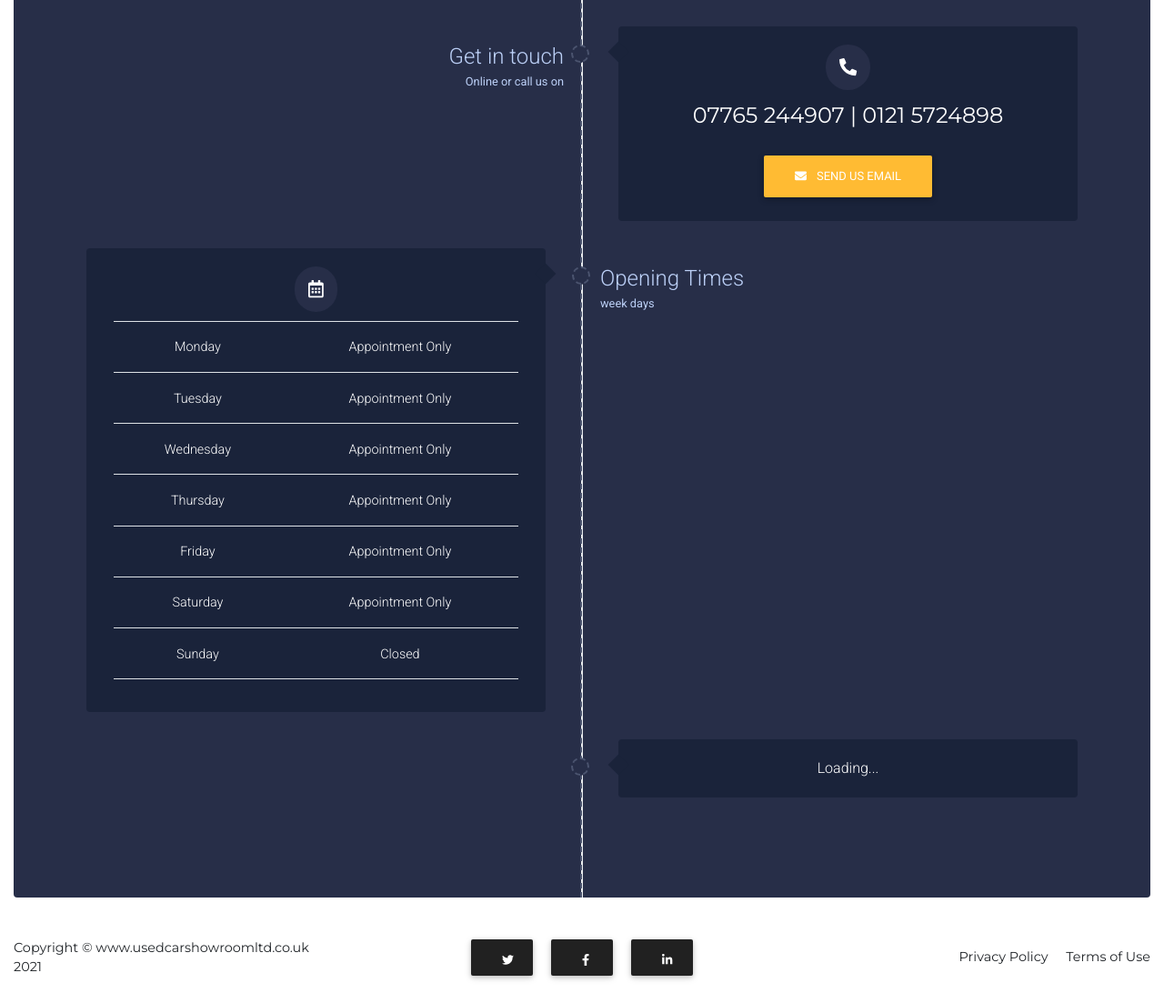
After one commit to hamzaqazi/usedcarshowroomDjango, a Django app: template vehicles/templates/vehicles/Contact.html in a window 1280 px wide. The commit adds this page. Shown: the part 1024-2127 px from the top of the page at 91% size. Run offline with Django 3.2, Linux system fonts and the light colour scheme; the template is opened without the code that fills it, so the values that code supplies are empty; some libraries are stand-ins or nearby versions.

Commit message:
frontend updated

```diff
--- /dev/null
+++ b/static/css/Contact.css
@@ -0,0 +1,211 @@
+/*body{
+    margin-top:20px;
+    color: #bcd0f7;
+    background: #1A233A;
+}*/
+.map-responsive{
+    overflow:hidden;
+    padding-bottom:50%;
+    position:relative;
+    height:0;
+    border-radius: 10px;
+}
+.map-responsive iframe{
+    left:0;
+    top:0;
+    height:100%;
+    width:100%;
+    position:absolute;
+}
+.timeline {
+    position: relative;
+    background: #272e48;
+    -webkit-border-radius: 4px;
+    -moz-border-radius: 4px;
+    border-radius: 4px;
+    padding: 5rem;
+    margin: 0 auto 1rem auto;
+    overflow: hidden;
+    padding-top: 150px;
+}
+.timeline:after {
+    content: "";
+    position: absolute;
+    top: 0;
+    left: 50%;
+    margin-left: -2px;
+    border-right: 2px dashed #4b546f;
+    height: 100%;
+    display: block;
+}
+
+.timeline-row {
+    padding-left: 50%;
+    position: relative;
+    margin-bottom: 30px;
+}
+.timeline-row .timeline-time {
+    position: absolute;
+    right: 50%;
+    top: 15px;
+    text-align: right;
+    margin-right: 20px;
+    color: #bcd0f7;
+    font-size: 1.5rem;
+}
+.timeline-row .timeline-time small {
+    display: block;
+    font-size: 0.8rem;
+}
+.timeline-row .timeline-content {
+    position: relative;
+    padding: 20px 30px;
+    background: #1a233a;
+    -webkit-border-radius: 4px;
+    -moz-border-radius: 4px;
+    border-radius: 4px;
+    display: flex;
+    align-items: center;
+    justify-content: center;
+    flex-direction: column;
+    text-align: center;
+}
+.timeline-row .timeline-content:after {
+    content: "";
+    position: absolute;
+    top: 20px;
+    height: 16px;
+    width: 16px;
+    background: #1a233a;
+}
+.timeline-row .timeline-content:before {
+    content: "";
+    position: absolute;
+    top: 20px;
+    right: -49px;
+    width: 20px;
+    height: 20px;
+    -webkit-border-radius: 100px;
+    -moz-border-radius: 100px;
+    border-radius: 100px;
+    z-index: 10;
+    background: #272e48;
+    border: 2px dashed #4b546f;
+}
+.timeline-row .timeline-content h4 {
+    margin: 0 0 20px 0;
+    overflow: hidden;
+    white-space: nowrap;
+    text-overflow: ellipsis;
+    line-height: 150%;
+    color: white;
+}
+.timeline-row .timeline-content p {
+    margin-bottom: 30px;
+    line-height: 150%;
+    color: white;
+    text-align: center;
+}
+.timeline-row .timeline-content i {
+    font-size: 1.2rem;
+    line-height: 100%;
+    padding: 15px;
+    -webkit-border-radius: 100px;
+    -moz-border-radius: 100px;
+    border-radius: 100px;
+    background: #272e48;
+    margin-bottom: 10px;
+    display: inline-block;
+}
+.timeline-row .timeline-content .thumbs {
+    margin-bottom: 20px;
+    display: flex;
+}
+.timeline-row .timeline-content .thumbs img {
+    margin: 5px;
+    max-width: 60px;
+}
+.timeline-row .timeline-content .badge {
+    color: #ffffff;
+}
+.timeline-row:nth-child(even) .timeline-content {
+    margin-left: 40px;
+    text-align: left;
+}
+.timeline-row:nth-child(even) .timeline-content:after {
+    left: -8px;
+    right: initial;
+    border-bottom: 0;
+    border-left: 0;
+    transform: rotate(-135deg);
+}
+.timeline-row:nth-child(even) .timeline-content:before {
+    left: -52px;
+    right: initial;
+}
+.timeline-row:nth-child(odd) {
+    padding-left: 0;
+    padding-right: 50%;
+}
+.timeline-row:nth-child(odd) .timeline-time {
+    right: auto;
+    left: 50%;
+    text-align: left;
+    margin-right: 0;
+    margin-left: 20px;
+}
+.timeline-row:nth-child(odd) .timeline-content {
+    margin-right: 40px;
+}
+.timeline-row:nth-child(odd) .timeline-content:after {
+    right: -8px;
+    border-left: 0;
+    border-bottom: 0;
+    transform: rotate(45deg);
+}
+
+@media (max-width: 992px) {
+    .timeline {
+        padding: 15px;
+    }
+    .timeline:after {
+        border: 0;
+    }
+    .timeline .timeline-row:nth-child(odd) {
+        padding: 0;
+    }
+    .timeline .timeline-row:nth-child(odd) .timeline-time {
+        position: relative;
+        top: 0;
+        left: 0;
+        margin: 0 0 10px 0;
+    }
+    .timeline .timeline-row:nth-child(odd) .timeline-content {
+        margin: 0;
+    }
+    .timeline .timeline-row:nth-child(odd) .timeline-content:before {
+        display: none;
+    }
+    .timeline .timeline-row:nth-child(odd) .timeline-content:after {
+        display: none;
+    }
+    .timeline .timeline-row:nth-child(even) {
+        padding: 0;
+    }
+    .timeline .timeline-row:nth-child(even) .timeline-time {
+        position: relative;
+        top: 0;
+        left: 0;
+        margin: 0 0 10px 0;
+        text-align: left;
+    }
+    .timeline .timeline-row:nth-child(even) .timeline-content {
+        margin: 0;
+    }
+    .timeline .timeline-row:nth-child(even) .timeline-content:before {
+        display: none;
+    }
+    .timeline .timeline-row:nth-child(even) .timeline-content:after {
+        display: none;
+    }
+}
--- a/static/css/UsedCars.css
+++ b/static/css/UsedCars.css
@@ -99,3 +99,6 @@
 .bg-danger{
     background: linear-gradient(to left, #cc0000 30%, #ffffff 125%) !important;
 }
+.bg-darkblue{
+    background: linear-gradient(to left, #003366 0%, #ccffff 100%) !important;
+}
--- a/vehicles/templates/navbar.html
+++ b/vehicles/templates/navbar.html
@@ -13,7 +13,7 @@
                 <li class="nav-item"><a class="nav-link" href="{% url 'usedvanspage' %}">Used Vans</a></li>
                 <li class="nav-item"><a class="nav-link" href="{% url 'valetingpage' %}">Valeting</a></li>
                 <li class="nav-item"><a class="nav-link" href="{% url 'autoshinepage' %}">Auto Shine</a></li>
-                <li class="nav-item"><a class="nav-link" href="#contact">Contact</a></li>
+                <li class="nav-item"><a class="nav-link" href="{% url 'contactpage' %}">Contact</a></li>
             </ul>
         </div>
     </div>
--- /dev/null
+++ b/vehicles/templates/vehicles/Contact.html
@@ -0,0 +1,109 @@
+{% extends 'main.html' %}
+{% load static %}
+
+{% block content %}
+<link href="{% static '/css/Contact.css' %}" rel="stylesheet" type="text/css" />
+<div class="container-fluid">
+<div class="timeline">
+		<div class="timeline-row">
+			<div class="timeline-time">
+				Contact Us
+			</div>
+			<div class="timeline-content">
+				<i class="icon-attachment"><i style="color: white" class="fas fa-address-book"></i></i>
+				<h4>Contact Us</h4>
+				<p>At Used Car Showroom Ltd, we stock a range of used cars and vans at great prices.If for any reason you can't find what you're looking for in stock, please contact us and we will be happy to help you find the right car or van.</p>
+
+				<div class="">
+					<i style="color: white" class="fas fa-phone-alt"></i>
+					<span class="badge badge-pill">07765 244907</span>
+					<span class="badge badge-pill">0121 5724898</span>
+				</div>
+			</div>
+		</div>
+
+		<div class="timeline-row">
+			<div class="timeline-time">
+				Where we are ?
+			</div>
+			<div class="timeline-content">
+				<i class="icon-code"><i class="fas fa-map-marker-alt" style="color: white"></i></i>
+				<h4>Used Car Showroom Ltd</h4>
+				<p>
+					Unit 13 CORNWALL ROAD INDUSTRIAL ESTATE, Smethwick, West Midlands, B66 2JT
+				</p>
+			</div>
+		</div>
+
+		<div class="timeline-row">
+			<div class="timeline-time">
+				Find Us<small>Get direction to our showroom</small>
+			</div>
+			<div class="map-responsive mr-4">
+               <iframe src="https://www.google.com/maps/embed?pb=!1m18!1m12!1m3!1d2428.885745965689!2d-1.9586771847561901!3d52.49930774551582!2m3!1f0!2f0!3f0!3m2!1i1024!2i768!4f13.1!3m3!1m2!1s0x487097db7ad8f479%3A0x73897c614ccb003e!2sUsed%20Car%20Showroom%20Ltd!5e0!3m2!1sen!2s!4v1626097892987!5m2!1sen!2s" width="600" height="600" style="border:0;" allowfullscreen="" loading="lazy"></iframe>
+            </div>
+		</div>
+
+		<div class="timeline-row">
+			<div class="timeline-time">
+				Get in touch<small>Online or call us on</small>
+			</div>
+			<div class="timeline-content">
+				<i class="icon-directions"><i style="color: white" class="fas fa-phone-alt"></i></i>
+				<h4>07765 244907 | 0121 5724898</h4>
+				<a class="btn btn-warning"><i class="fas fa-envelope mr-2"></i> Send us email</a>
+			</div>
+		</div>
+
+		<div class="timeline-row">
+			<div class="timeline-time">
+				Opening Times<small>week days</small>
+			</div>
+			<div class="timeline-content">
+				<i class="icon-change_history"><i class="far fa-calendar-alt" style="color: white"></i></i>
+				<table class="table" style="color: white">
+                  <tbody>
+
+                    <tr>
+                      <td>Monday</td>
+                      <td>Appointment Only</td>
+                    </tr>
+                    <tr>
+                      <td>Tuesday</td>
+                      <td>Appointment Only</td>
+                    </tr>
+                    <tr>
+                      <td>Wednesday</td>
+                      <td>Appointment Only</td>
+                    </tr>
+                    <tr>
+                      <td>Thursday</td>
+                      <td>Appointment Only</td>
+                    </tr>
+                    <tr>
+                      <td>Friday</td>
+                      <td>Appointment Only</td>
+                    </tr>
+                    <tr>
+                      <td>Saturday</td>
+                      <td>Appointment Only</td>
+                    </tr>
+                    <tr>
+                      <td>Sunday</td>
+                      <td>Closed</td>
+                    </tr>
+                  </tbody>
+                </table>
+			</div>
+		</div>
+
+		<div class="timeline-row">
+			<div class="timeline-content">
+				<p class="m-0">Loading...</p>
+			</div>
+		</div>
+
+	</div>
+</div>
+
+{% endblock content %}
--- a/vehicles/templates/vehicles/Homepage.html
+++ b/vehicles/templates/vehicles/Homepage.html
@@ -40,7 +40,7 @@
                         <li class="nav-item"><a class="nav-link" href="{% url 'usedvanspage' %}">Used Vans</a></li>
                         <li class="nav-item"><a class="nav-link" href="{% url 'valetingpage' %}">Valeting</a></li>
                         <li class="nav-item"><a class="nav-link" href="{% url 'autoshinepage' %}">Auto Shine</a></li>
-                        <li class="nav-item"><a class="nav-link" href="">Contact</a></li>
+                        <li class="nav-item"><a class="nav-link" href="{% url 'contactpage' %}">Contact</a></li>
                     </ul>
                 </div>
             </div>
--- a/vehicles/urls.py
+++ b/vehicles/urls.py
@@ -10,7 +10,7 @@ urlpatterns = [
     path('UsedVans/', views.usedVansPage, name='usedvanspage'),
     path('Valeting/', views.valetingPage, name='valetingpage'),
     path('AutoShine/', views.autoShinePage, name='autoshinepage'),
-    path('ContactUs/', contactUsPage),
+    path('ContactUs/', views.contactUsPage, name='contactpage'),
     path('sendMessage/', sendMessage, name='sendMessage'),
     path('sendValetEnquiry/', sendValetEnquiry, name='sendValetEnquiry'),
 ]
--- a/vehicles/views.py
+++ b/vehicles/views.py
@@ -75,7 +75,7 @@ def autoShinePage(request):
 	return render(request, 'vehicles/AutoShine.html')
 
 def contactUsPage(request):
-	return render("Contact Us Page")
+	return render(request,'vehicles/Contact.html')
 
 def sendMessage(request):
 	if request.is_ajax():
```
Also changed, not shown: vehicles/templates/vehicles/UsedCarDetails.html (+6 -6 lines), vehicles/templates/vehicles/UsedCars.html (+15 -8 lines), vehicles/templates/vehicles/UsedVans.html (+15 -6 lines), vehicles/templates/vehicles/Valeting.html (+14 -7 lines), static/images/usedcarspage/showroom.jpg (added), static/images/usedcarspage/showroom1.jpg (added), static/images/usedcarspage/showroomvan.jpg (added), static/images/usedcarspage/valeting.jpg (added), static/images/usedcarspage/valetingbg.jpeg (added).
